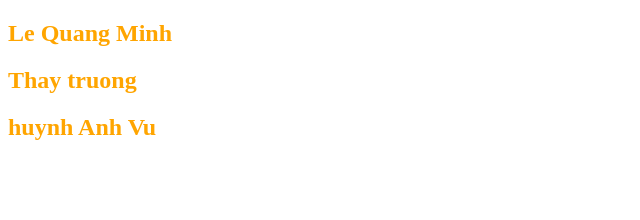
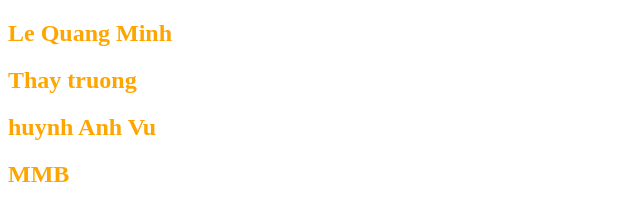
Before and after one commit to Minh181124/DemoMNM, a plain HTML site: page about.html in a window 1280 px wide. Shown: the whole page, without its empty margins (0-640 px from the left). Drawn offline with Linux system fonts and the light colour scheme.

Commit message:
Them MMB

```diff
--- a/about.html
+++ b/about.html
@@ -10,5 +10,6 @@
     <h2>Le Quang Minh</h2>
     <h2> Thay truong</h2>
     <h2>huynh Anh Vu</h2>
+    <h2>MMB</h2>
 </body>
 </html>
```
